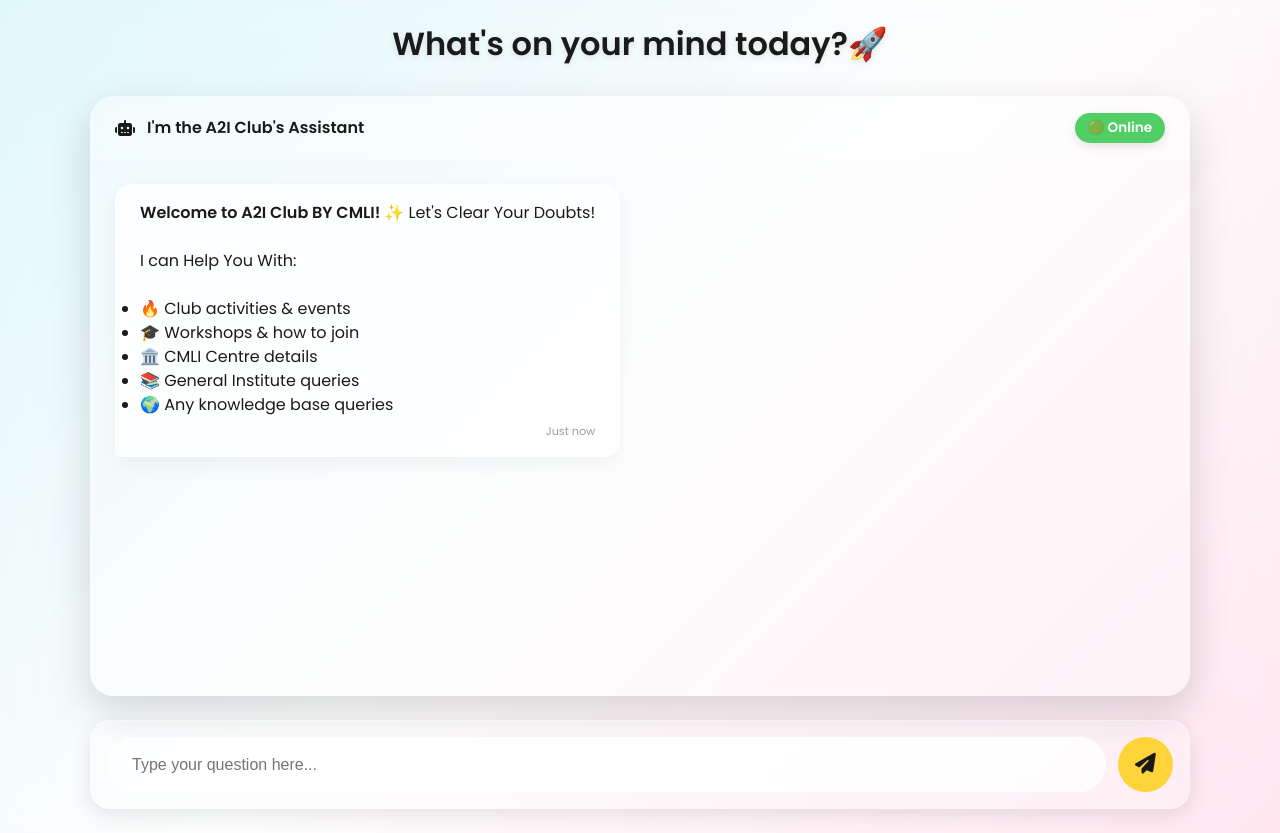
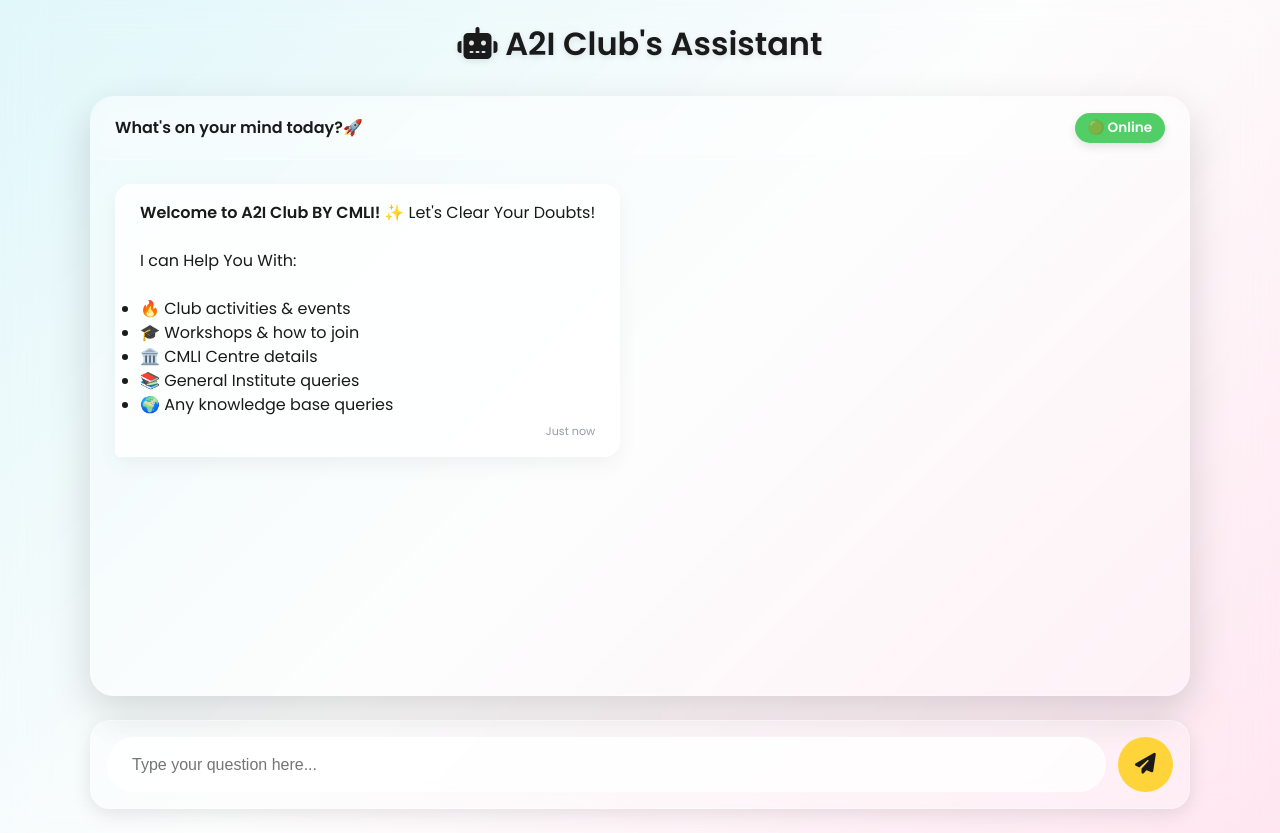
Before and after one commit to najiyasalam/a2i-chat-assistant, a plain HTML site: page frontend/public/index.html in a window 1280 px wide. Drawn offline with Linux system fonts and the light colour scheme.

Commit message:
Update index.html

```diff
--- a/frontend/public/index.html
+++ b/frontend/public/index.html
@@ -9,11 +9,10 @@
     <link rel="stylesheet" href="style.css">
 </head>
 <body>
-    <h2>What's on your mind today?🚀</h2>
+    <h2>  <i class="fas fa-robot"></i> A2I Club's Assistant</h2>
     <div class="chat-container">
         <div class="chat-header">
-            <i class="fas fa-robot"></i>
-            <span>I'm the A2I Club's Assistant</span>
+            <span>What's on your mind today?🚀</span>
             <div style="flex: 1"></div>
             <span class="badge">🟢 Online</span>
         </div>
```
